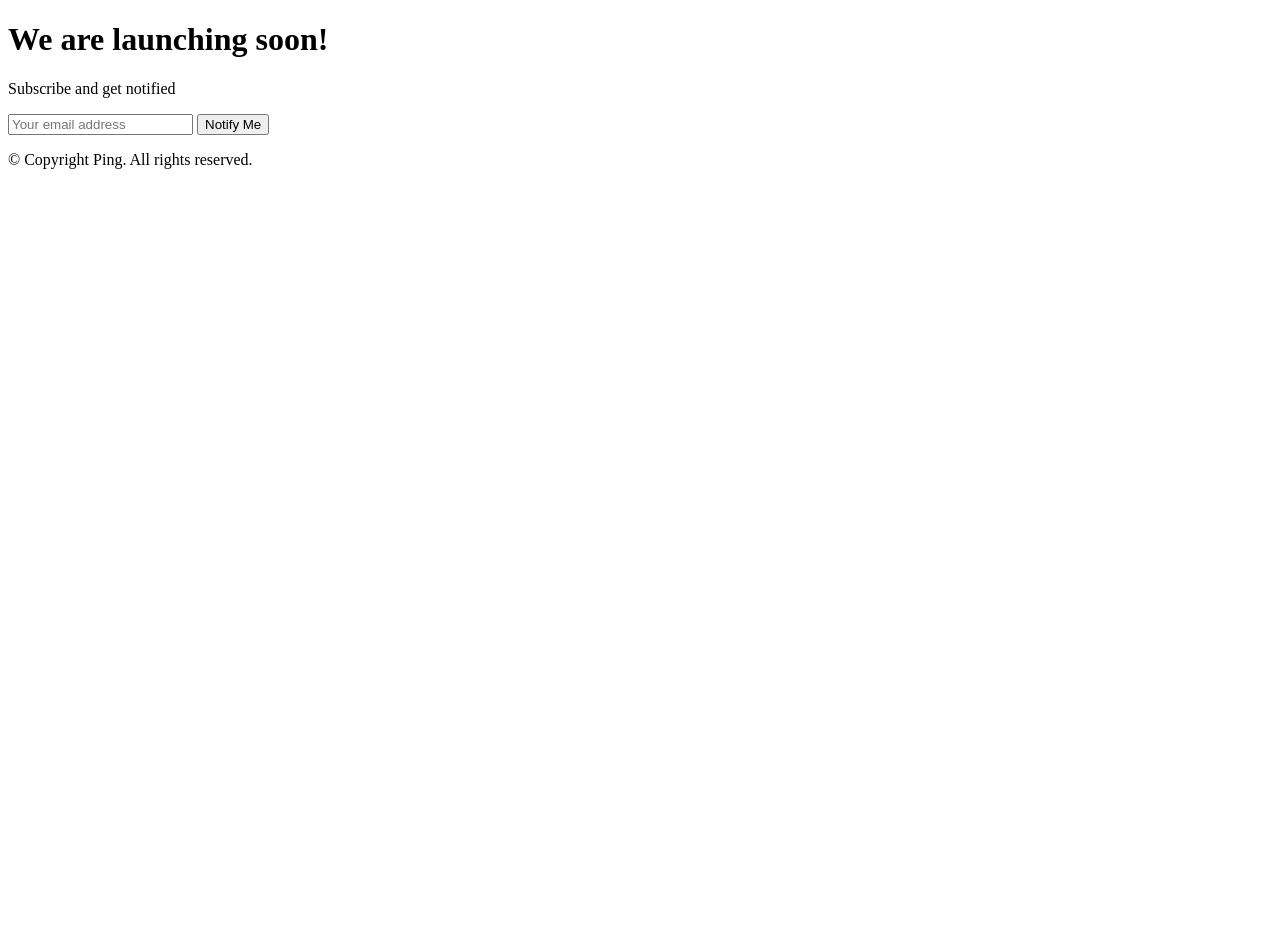
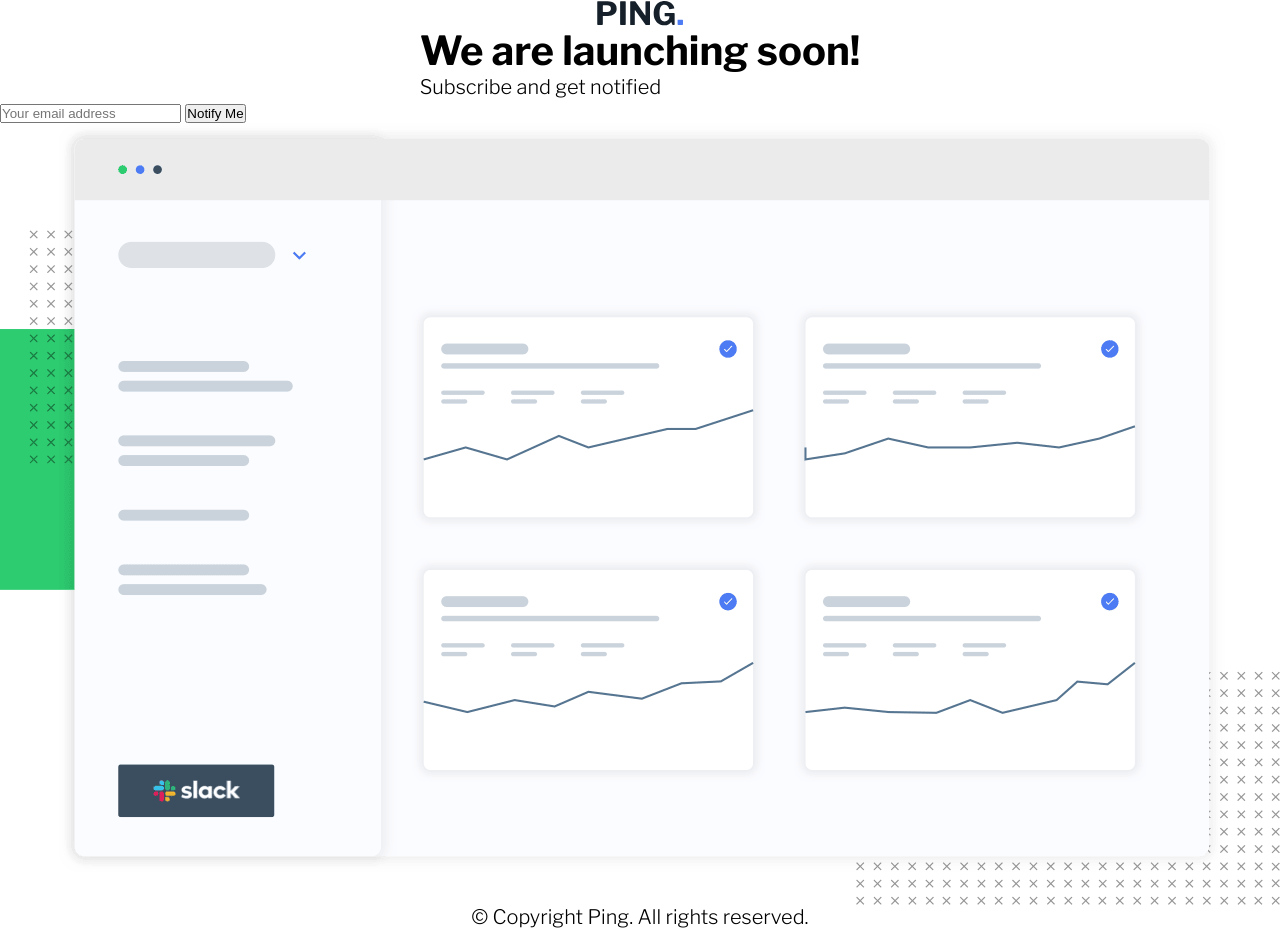
Before and after one commit to sedaryildirim/ping-single-column-coming-soon, a plain HTML site: page index.html in a window 1280 px wide. Before the commit the page ends 800 px from the top, so only its background shows below. Drawn offline with nearby package versions, Linux system fonts and the light colour scheme.

Commit message:
index scss icons updated

```diff
--- a/index.html
+++ b/index.html
@@ -11,13 +11,12 @@
 
 <body>
 
-  <div class="container">
+  <img src="/images/logo.svg" alt="Pings logo" aria-hidden="true">
+
   <header>
     <h1 class="header--title">We are launching soon!</h1>
     <p class="header--paragraph">Subscribe and get notified</p>
   </header>
-
-    <div class="logo-img"></div>
 
   <main>
 
@@ -27,15 +26,18 @@
       <input type="submit" value="Notify Me">
     </form>
 
-      <div class="hero-img"></div>
+    <img class="dashboard-img" src="/images/illustration-dashboard.png" alt="A image of pings dashboard ui">
 
   </main>
 
   <footer class="footer">
     <p class="footer--paragraph">&copy; Copyright Ping. All rights reserved.</p>
+    <div class="social">
+      <a href="http://" target="_blank" rel="noopener noreferrer"><img class="social__facebook" src="/icons/facebook-f-brands.svg" alt="" aria-hidden="true"></a>
+      <a href="http://" target="_blank" rel="noopener noreferrer"><img class="social__twitter" src="/icons/twitter-brands.svg" alt="" aria-hidden="true"></a>
+      <a href="http://" target="_blank" rel="noopener noreferrer"><img class="social__instagram" src="/icons/instagram-brands.svg" alt="" aria-hidden="true"></a>
+    </div>
   </footer>
-
-  </div>
 
   <script src="./js/script.js"></script>
 </body>
--- a/scss/styles.scss
+++ b/scss/styles.scss
@@ -1,8 +1,58 @@
+// Google Fonts
+@import url('https://fonts.googleapis.com/css2?family=Libre+Franklin:wght@300;600;700&display=swap');
+
+// Custom Properties
+:root {
+  --cc-blue-:  hsl(223, 87%, 63%);
+  --cc-pale-blue-: hsl(223, 100%, 88%);
+  --cc-light-red-: hsl(354, 100%, 66%);
+  --cc-gray-: hsl(0, 0%, 59%);
+  --cc-dark-blue-: hsl(209, 33%, 12%);
+
+  --ff-frnk-: 'Libre Franklin', sans-serif;
+}
+
+* {
+  margin: 0px;
+  padding: 0px;
+}
+
+body {
+  background-color: var(--cc-vdb-main-bg-);
+  display: flex;
+  flex-direction: column;
+  align-items: center;
+  justify-content: center;
+  min-height: 100vh;
+  font-family: var(--ff-frnk-);
+  font-size: 1.25rem;
+}
+
+.footer {
+  display: flex;
+  flex-direction: row;
+  flex-wrap: wrap;
+  justify-content: center;
+}
+
+.social {
+  display: flex;
+}
+
+.dashboard-img{
+  display: block;
+  width: auto;
+  height: auto;
+  max-width: 100%;
+  max-height: 100%;
+}
+
+// JS Form Validation
 small {
-    display: none;
+  display: none;
 }
 
 .input-form.error {
   .input-form--small  {
     display: block;}
-}
+  }
```
Also changed, not shown: icons/facebook-f-brands.svg (added), icons/instagram-brands.svg (added), icons/twitter-brands.svg (added), scss/styles.css, 1 other file. Lines whose indentation alone changed are shown as unchanged.
